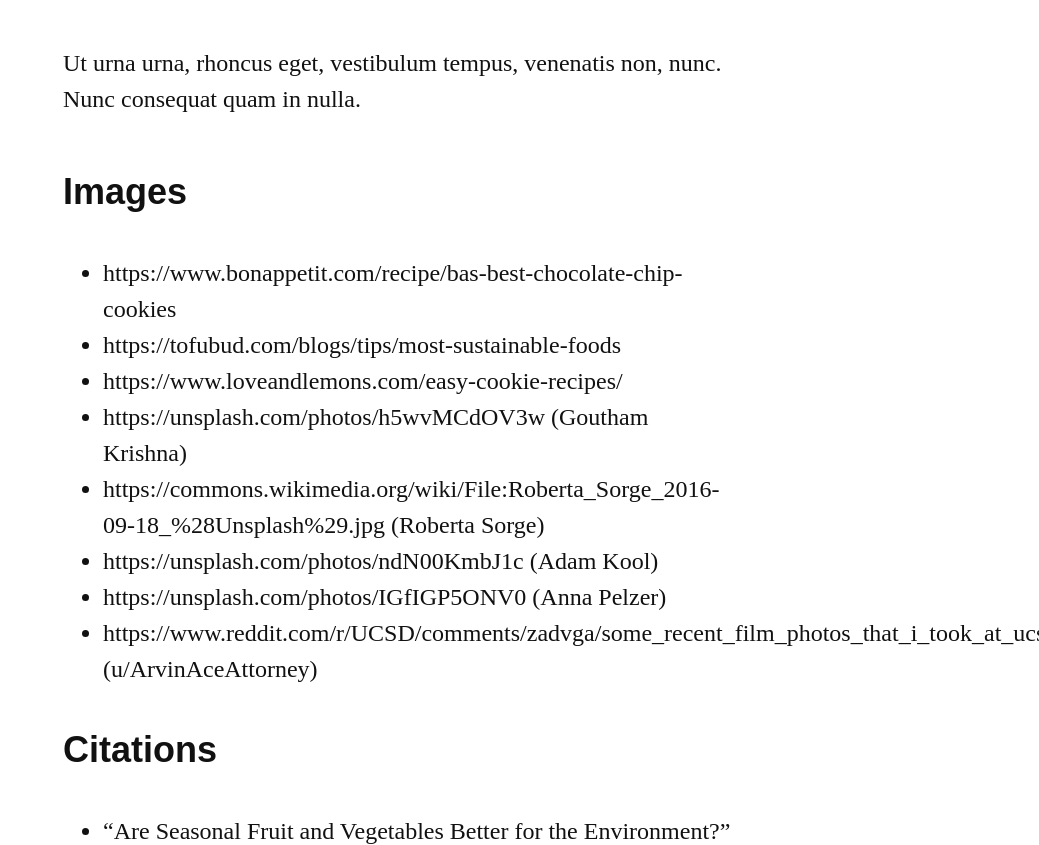
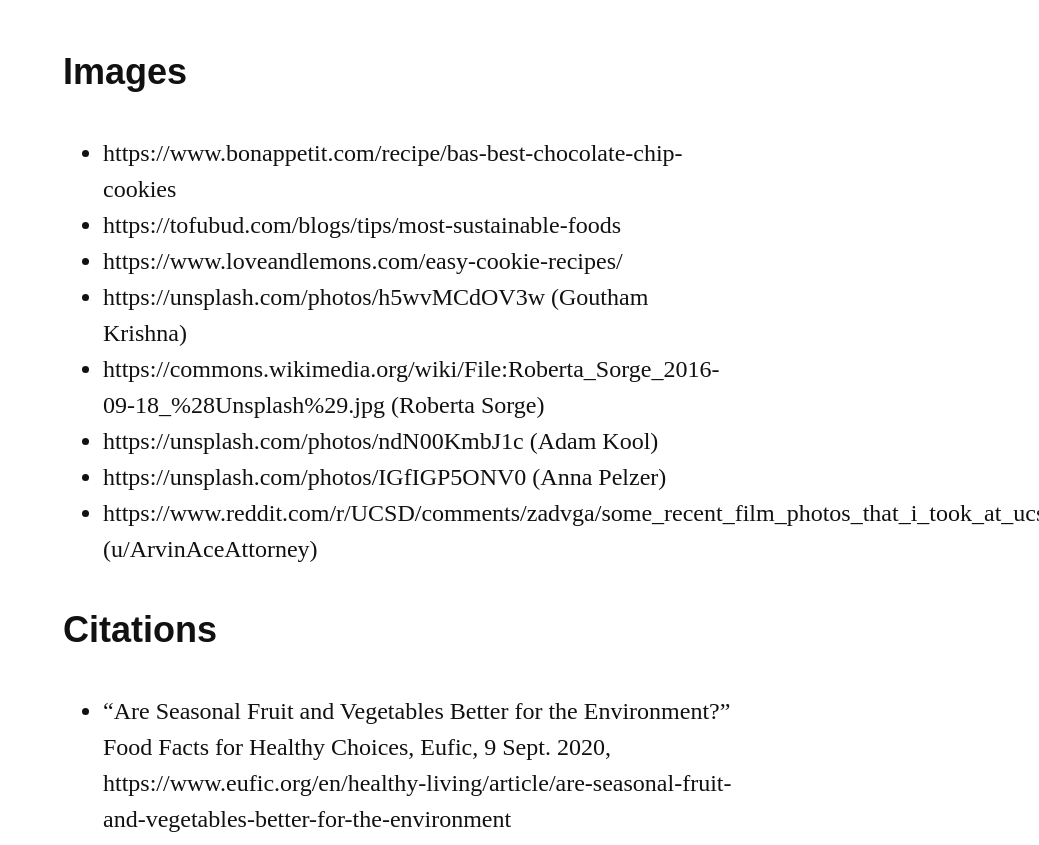
Before and after one commit to JonathanYin/Sustainable-Cookies, a plain HTML site: page src/about.html in a window 1280 px wide. Shown: the part 1157-2002 px from the top of the page, without its empty margins (241-1280 px from the left). Drawn offline with nearby package versions, Linux system fonts and the light colour scheme.

Commit message:
Update description

```diff
--- a/src/about.html
+++ b/src/about.html
@@ -25,7 +25,6 @@
             <p>Hi! We are students at the University of California, San Diego, who created this project for our
                 university's Synthesis Program. We built this website to raise awareness for food sustainability and
                 environmentalism, with helpful tips on how to reduce food waste and save our planet!</p>
-            <p>Ut urna urna, rhoncus eget, vestibulum tempus, venenatis non, nunc. Nunc consequat quam in nulla.</p>
             <h2>Images</h2>
             <ul>
                 <li>https://www.bonappetit.com/recipe/bas-best-chocolate-chip-cookies</li>
```
